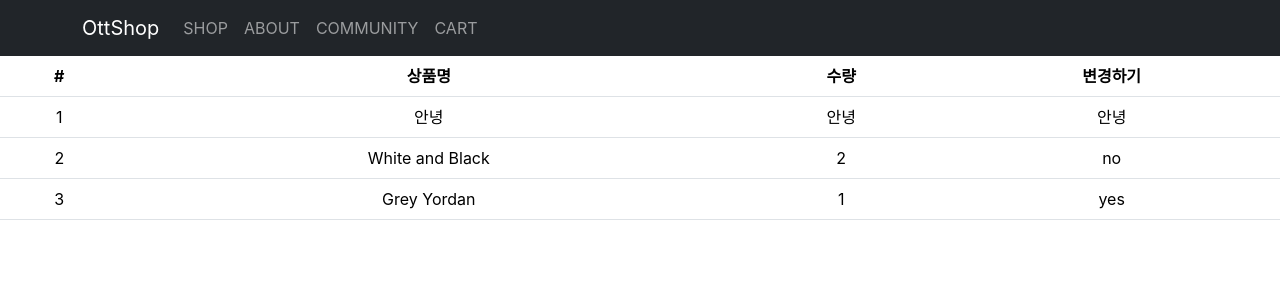
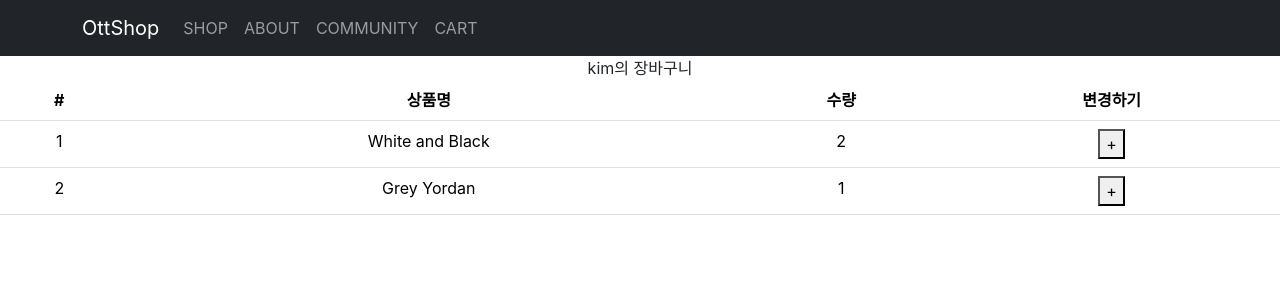
Before and after one commit to corbie0091/shop_react_practice, a React (Create React App) app: page /cart in a window 1280 px wide. Shown: the top 300 px of the page. Built offline with nearby package versions, Linux system fonts and the light colour scheme.

Commit message:
16강 Redux 3 : store의 state 변경하는 법: dispatch요청

```diff
--- a/src/routes/Cart.js
+++ b/src/routes/Cart.js
@@ -1,14 +1,21 @@
-import { Table } from "react-bootstrap"
-import { useSelector } from "react-redux";
+import { Table } from "react-bootstrap";
+import { useDispatch, useSelector } from "react-redux";
+import { changeName } from "../store";
 
 function Cart() {
+  let a = useSelector((state) => {
+    return state;
+  });
+  let state = useSelector((state) => {
+    return state;
+  });
+  let prchs = useSelector((state) => state.prchs);
+  console.log(prchs);
 
-    let a = useSelector((state) => {return state})
-    let state = useSelector((state) => { return state})
-    let prchs = useSelector((state) => state.prchs)
-    console.log(prchs)
+  let dispatch = useDispatch();
   return (
     <div>
+      {state.user}의 장바구니
       <Table>
         <thead>
           <tr>
@@ -19,28 +26,20 @@ function Cart() {
           </tr>
         </thead>
         <tbody>
-                <tr>
-                    <td>1</td>
-                    <td>안녕</td>
-                    <td>안녕</td>
-                    <td>안녕</td>
+          {state.prchs.map((a, i) => (
+            <tr key={i}>
+              <td>{prchs[i].id + 1}</td>
+              <td>{prchs[i].name}</td>
+              <td>{prchs[i].count}</td>
+              <td>
+                <button onClick={() => dispatch(changeName())}>+</button>
+              </td>
             </tr>
-                <tr>
-                    <td>{prchs[0].id+2}</td>
-                    <td>{prchs[0].name}</td>
-                    <td>{prchs[0].count}</td>
-                    <td>no</td>
-                </tr>
-                <tr>
-                    <td>{prchs[1].id+2}</td>
-                    <td>{prchs[1].name}</td>
-                    <td>{prchs[1].count}</td>
-                    <td>yes</td>
-                </tr>
+          ))}
         </tbody>
       </Table>
     </div>
-    )
+  );
 }
 
 export default Cart;
--- a/src/store.js
+++ b/src/store.js
@@ -2,28 +2,35 @@ import { configureStore, createSlice } from "@reduxjs/toolkit";
 
 // useState역할
 let user = createSlice({
-    name : 'user',
-    initialState : "kim"
-})
+  name: "user",
+  initialState: "kim",
+  reducers: {
+    changeName() {
+      return "johnkim";
+    },
+  },
+});
+
+export let { changeName } = user.actions;
 
 let stock = createSlice({
-    name : 'stock',
-    initialState: [10, 11, 12]
-})
+  name: "stock",
+  initialState: [10, 11, 12],
+});
 
 let prchs = createSlice({
-    name : 'prchs',
-    initialState: [
-        {id: 0, name: 'White and Black', count: 2},
-        {id: 1, name: 'Grey Yordan', count: 1}
-    ],
-    reducers: {} // 필요에 따라 reducer를 추가하거나 빈 객체를 넣어야 한다.
-})
+  name: "prchs",
+  initialState: [
+    { id: 0, name: "White and Black", count: 2 },
+    { id: 1, name: "Grey Yordan", count: 1 },
+  ],
+  reducers: {}, // 필요에 따라 reducer를 추가하거나 빈 객체를 넣어야 한다.
+});
 
-export default configureStore ({
-    reducer: {
-        user : user.reducer,
-        stock : stock.reducer,
-        prchs : prchs.reducer
-    }
-})
+export default configureStore({
+  reducer: {
+    user: user.reducer,
+    stock: stock.reducer,
+    prchs: prchs.reducer,
+  },
+});
```
Also changed, not shown: 2 other files (tests, documents, lock files or other folders). Lines whose indentation alone changed are shown as unchanged.
